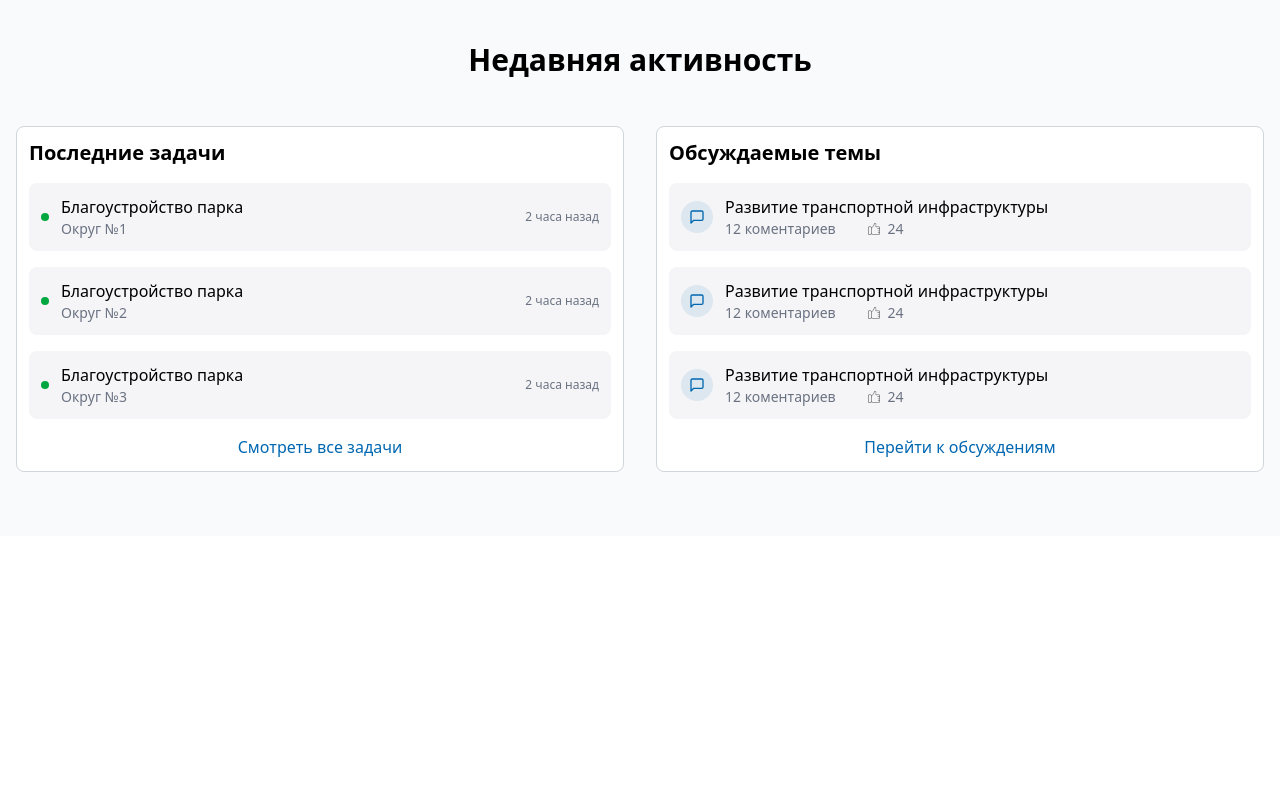
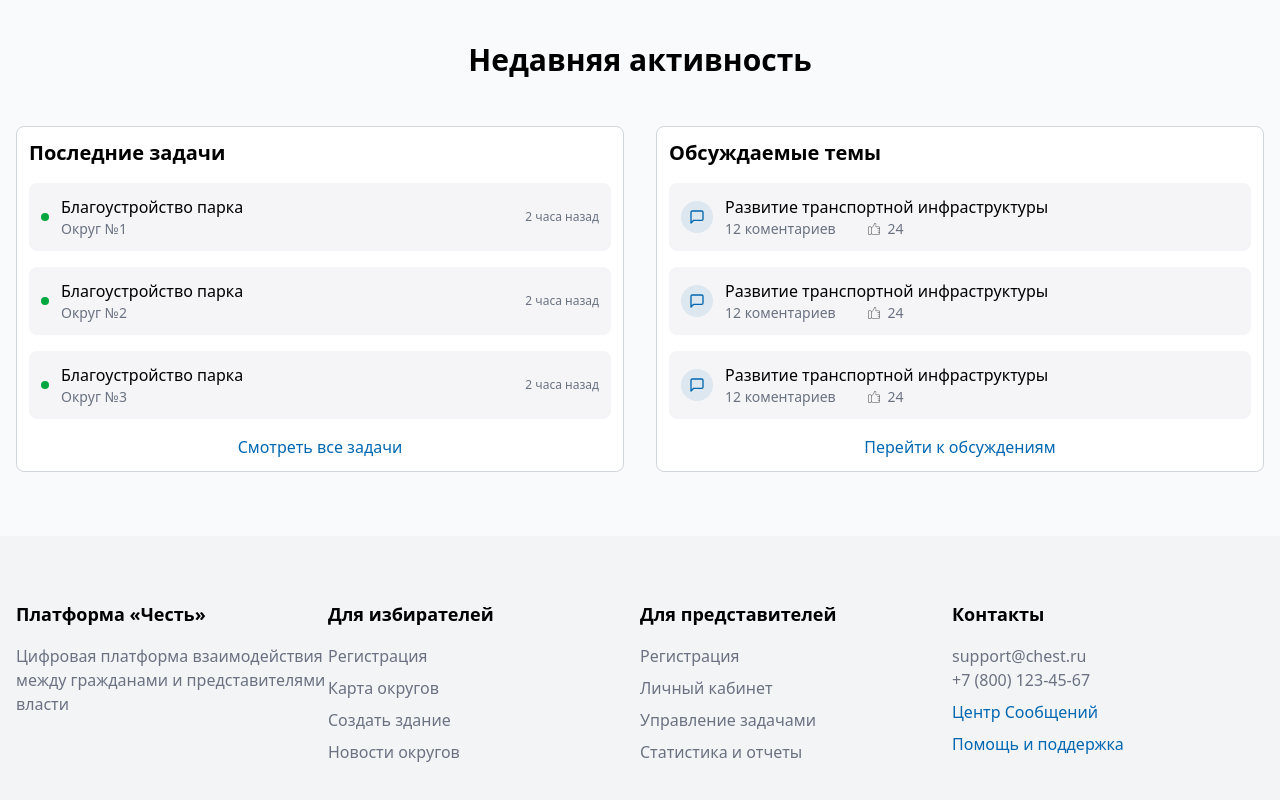
Before and after one commit to Bogdan-Bulavko/honor, a Vue app: page / in a window 1280 px wide. Shown: the part 2560-3360 px from the top of the page. Before the commit the page ends 3096 px from the top, so only its background shows below. Built offline with nearby package versions, Linux system fonts and the light colour scheme.

Commit message:
create component footer

```diff
--- /dev/null
+++ b/src/components/FooterPage.vue
@@ -0,0 +1,78 @@
+<script setup lang="ts"></script>
+
+<template>
+  <footer class="py-16 p-4 bg-gray-100">
+    <div class="max-w-[1280px] m-auto">
+      <div class="grid grid-cols-4 max-lg:grid-cols-2 max-sm:grid-cols-1">
+        <div>
+          <h3 class="mb-4 text-lg font-bold">Платформа «Честь»</h3>
+          <p class="text-gray-500 mb-2">
+            Цифровая платформа взаимодействия между гражданами и представителями власти
+          </p>
+        </div>
+        <div>
+          <h3 class="mb-4 text-lg font-bold">Для избирателей</h3>
+          <ul class="text-gray-500">
+            <li class="mb-2">
+              <a href="#" class="text-honor-text hover:text-honor-blue transition-colors"
+                >Регистрация</a
+              >
+            </li>
+            <li class="mb-2">
+              <a href="#" class="text-honor-text hover:text-honor-blue transition-colors"
+                >Карта округов</a
+              >
+            </li>
+            <li class="mb-2">
+              <a href="#" class="text-honor-text hover:text-honor-blue transition-colors"
+                >Создать здание</a
+              >
+            </li>
+            <li class="mb-2">
+              <a href="#" class="text-honor-text hover:text-honor-blue transition-colors"
+                >Новости округов</a
+              >
+            </li>
+          </ul>
+        </div>
+        <div>
+          <h3 class="mb-4 text-lg font-bold">Для представителей</h3>
+          <ul class="text-gray-500">
+            <li class="mb-2">
+              <a href="#" class="text-honor-text hover:text-honor-blue transition-colors"
+                >Регистрация</a
+              >
+            </li>
+            <li class="mb-2">
+              <a href="#" class="text-honor-text hover:text-honor-blue transition-colors"
+                >Личный кабинет</a
+              >
+            </li>
+            <li class="mb-2">
+              <a href="#" class="text-honor-text hover:text-honor-blue transition-colors"
+                >Управление задачами</a
+              >
+            </li>
+            <li class="mb-2">
+              <a href="#" class="text-honor-text hover:text-honor-blue transition-colors"
+                >Статистика и отчеты</a
+              >
+            </li>
+          </ul>
+        </div>
+        <div>
+          <h3 class="mb-4 text-lg font-bold">Контакты</h3>
+          <div class="mb-2 text-gray-500">
+            <p>support@chest.ru</p>
+            <p class="mb-2">+7 (800) 123-45-67</p>
+          </div>
+
+          <a href="#" class="block mb-2 text-honor-blue hover:underline">Центр Сообщений</a>
+          <a href="#" class="block text-honor-blue hover:underline">Помощь и поддержка</a>
+        </div>
+      </div>
+    </div>
+  </footer>
+</template>
+
+<style scoped></style>
--- a/src/components/HomePage.vue
+++ b/src/components/HomePage.vue
@@ -5,6 +5,7 @@ import ProjectOpportunities from './ProjectOpportunities.vue'
 import HowItWorksHome from './HowItWorksHome.vue'
 import ProjectStatistic from './ProjectStatistic.vue'
 import RecentActivity from './RecentActivity.vue'
+import FooterPage from './FooterPage.vue'
 </script>
 
 <template>
@@ -14,6 +15,7 @@ import RecentActivity from './RecentActivity.vue'
   <HowItWorksHome />
   <ProjectStatistic />
   <RecentActivity />
+  <FooterPage />
 </template>
 
 <style scoped></style>
```
